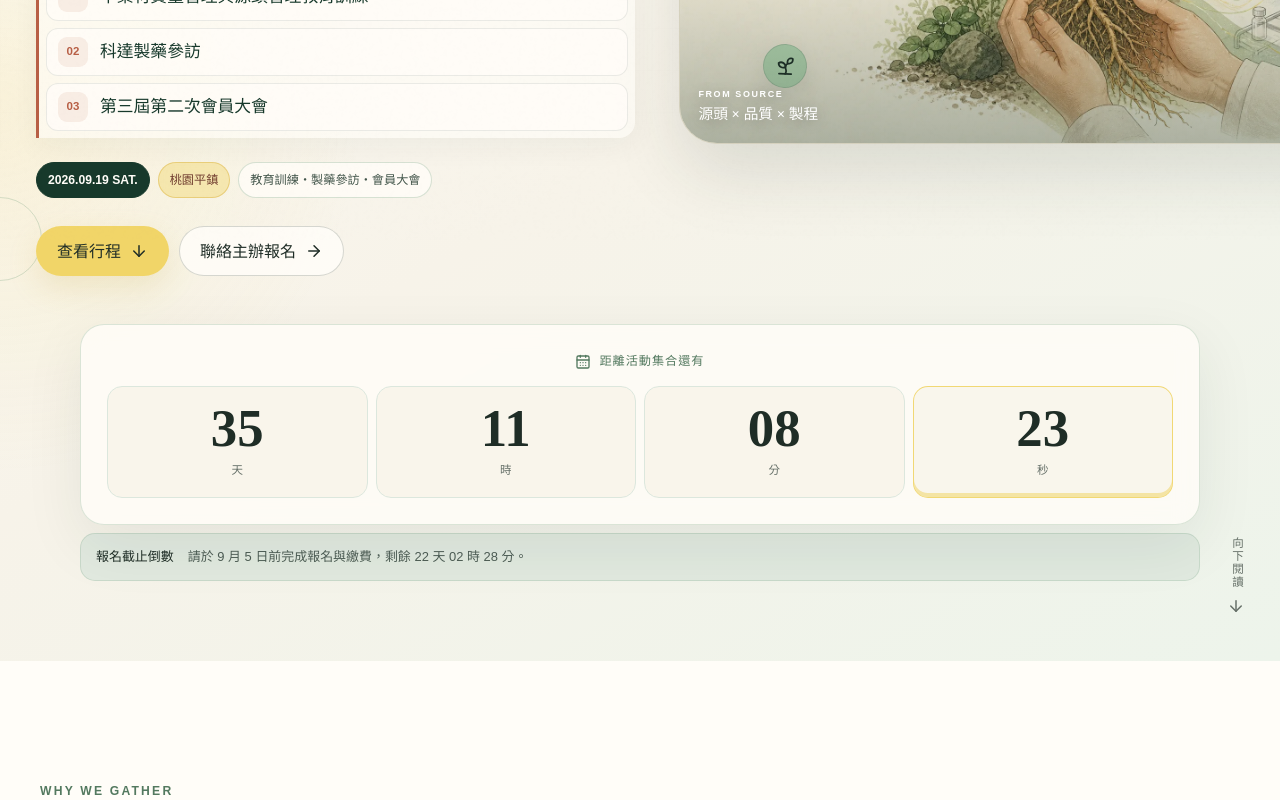
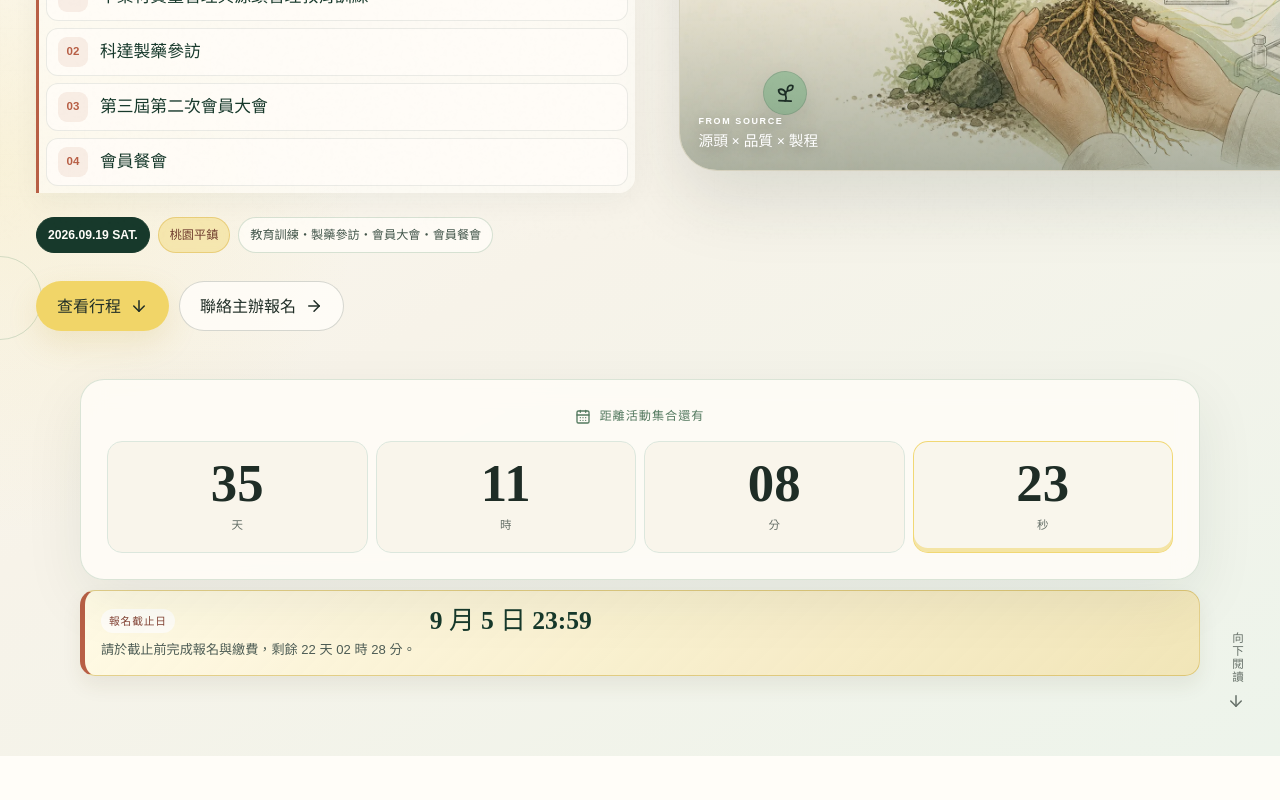
Before and after one commit to oklala0516-creator/taiwan-tcm-members-assembly-2026, a React (Vite) app: page / in a window 1280 px wide. Shown: the part 560-1360 px from the top of the page. Built offline with nearby package versions, Linux system fonts and the light colour scheme.

Commit message:
Emphasize meals locations and deadline

```diff
--- a/src/App.tsx
+++ b/src/App.tsx
@@ -154,10 +154,11 @@ function Hero() {
               <li><span aria-hidden="true">01</span><strong>中藥材質量管理與源頭管理教育訓練</strong></li>
               <li><span aria-hidden="true">02</span><strong>科達製藥參訪</strong></li>
               <li><span aria-hidden="true">03</span><strong>第三屆第二次會員大會</strong></li>
+              <li><span aria-hidden="true">04</span><strong>會員餐會</strong></li>
             </ol>
           </div>
           <div className="hero-tags" aria-label="活動摘要">
-            <span>{event.dateLabel}</span><span>{event.venue}</span><span>教育訓練・製藥參訪・會員大會</span>
+            <span>{event.dateLabel}</span><span>{event.venue}</span><span>教育訓練・製藥參訪・會員大會・會員餐會</span>
           </div>
           <div className="button-row hero-actions">
             <a className="button button-primary" href="#schedule">查看行程<ArrowDown size={18} aria-hidden="true" /></a>
@@ -291,10 +292,13 @@ function TransportSelector({ onCopy }: { onCopy: (value: string, label: string)
         </motion.div>
       </AnimatePresence>
       <div className="location-grid">
-        {[event.locations.koda, event.locations.amour].map((location) => (
-          <article className="location-card" key={location.name}>
+        {[
+          { ...event.locations.koda, label: "上午報到・教育訓練", tone: "koda" },
+          { ...event.locations.amour, label: "會員餐會・會員大會", tone: "amour" },
+        ].map((location) => (
+          <article className={`location-card location-card-${location.tone}`} key={location.name}>
             <span className="location-icon"><MapPin aria-hidden="true" /></span>
-            <div><h3>{location.name}</h3><p>{location.address}</p></div>
+            <div><span className="location-label">{location.label}</span><h3>{location.name}</h3><p>{location.address}</p></div>
             <div className="mini-actions">
               <button type="button" onClick={() => onCopy(location.address, `${location.name}地址`)}><Clipboard size={15} aria-hidden="true" />複製地址</button>
               <a href={location.mapUrl} target="_blank" rel="noreferrer"><ExternalLink size={15} aria-hidden="true" />Google Maps<span className="sr-only">（另開新視窗）</span></a>
--- a/src/components/Countdown.tsx
+++ b/src/components/Countdown.tsx
@@ -72,12 +72,13 @@ export function Countdown() {
       </div>
 
       <div className={`registration-strip ${registrationPhase === "urgent" ? "is-urgent" : ""}`} aria-live="polite">
-        <strong>{registrationPhase === "urgent" ? "報名即將截止" : "報名截止倒數"}</strong>
+        <span className="registration-kicker">報名截止日</span>
+        <strong>{registrationPhase === "closed" ? "線上報名已截止" : "9 月 5 日 23:59"}</strong>
         {registrationPhase === "closed" ? (
           <span>線上報名期限已截止，如需參加請聯絡主辦單位確認。</span>
         ) : (
           <span>
-            請於 9 月 5 日前完成報名與繳費，剩餘 {registrationTime.days} 天 {twoDigits(registrationTime.hours)} 時 {twoDigits(registrationTime.minutes)} 分。
+            請於截止前完成報名與繳費，剩餘 {registrationTime.days} 天 {twoDigits(registrationTime.hours)} 時 {twoDigits(registrationTime.minutes)} 分。
           </span>
         )}
       </div>
--- a/src/styles.css
+++ b/src/styles.css
@@ -115,9 +115,11 @@ h3 { font-size: 1.35rem; }
 .countdown-unit strong { display: block; font-family: var(--serif); font-size: clamp(1.9rem, 10vw, 3.3rem); font-weight: 700; line-height: 1; }
 .countdown-unit span { color: var(--muted); font-size: .72rem; }
 .countdown-unit.is-seconds { border-color: rgba(241, 213, 104, .9); box-shadow: inset 0 -4px 0 rgba(241, 213, 104, .54); }
-.registration-strip { display: grid; margin-top: 8px; padding: 12px 15px; gap: 3px; color: #4e5d55; background: rgba(220, 231, 221, .8); border: 1px solid rgba(111, 159, 124, .22); border-radius: 15px; font-size: .81rem; }
-.registration-strip.is-urgent { background: rgba(241, 213, 104, .62); border-color: rgba(198, 164, 42, .28); }
-.registration-strip strong { color: var(--ink); }
+.registration-strip { display: grid; margin-top: 10px; padding: 15px 16px; gap: 4px; color: #4e5d55; background: linear-gradient(135deg, rgba(255, 250, 229, .96), rgba(242, 224, 167, .75)); border: 1px solid rgba(198, 164, 42, .48); border-left: 5px solid var(--clay); border-radius: 15px; box-shadow: 0 10px 20px rgba(75, 61, 29, .08); font-size: .82rem; }
+.registration-strip.is-urgent { background: linear-gradient(135deg, #fff6c8, rgba(241, 213, 104, .84)); border-color: rgba(171, 103, 70, .58); }
+.registration-kicker { width: fit-content; padding: 3px 8px; color: #854537; background: rgba(255, 255, 255, .7); border-radius: 999px; font-size: .67rem; font-weight: 900; letter-spacing: .08em; }
+.registration-strip strong { color: var(--forest); font-family: var(--serif); font-size: clamp(1.28rem, 5vw, 1.6rem); font-weight: 700; line-height: 1.15; }
+.registration-strip > span:last-child { line-height: 1.55; }
 .event-state { text-align: center; }
 .event-state-title { display: flex; margin-bottom: 8px; gap: 10px; align-items: center; justify-content: center; font-family: var(--serif); font-size: 1.6rem; font-weight: 700; }
 .event-state .button-row { justify-content: center; margin-top: 18px; }
@@ -223,10 +225,19 @@ h3 { font-size: 1.35rem; }
 .transport-result li svg { flex: 0 0 auto; margin-top: 5px; color: #4b7659; }
 .text-link { display: inline-flex; gap: 7px; align-items: center; color: #42644e; font-weight: 800; text-decoration: underline; text-decoration-color: var(--sprout); text-underline-offset: 4px; }
 .location-grid { display: grid; gap: 10px; }
-.location-card { display: grid; padding: 17px; gap: 13px; grid-template-columns: 38px 1fr; background: var(--cream); border: 1px solid var(--line); border-radius: 18px; }
-.location-card h3 { margin-bottom: 6px; font-size: 1.05rem; }
-.location-card p { margin: 0; color: var(--muted); font-size: .9rem; }
+.location-card { position: relative; display: grid; overflow: hidden; padding: 18px 17px; gap: 13px; align-items: start; grid-template-columns: 38px 1fr; background: var(--cream); border: 1px solid var(--line); border-radius: 18px; }
+.location-card::before { position: absolute; inset: 0 0 auto; height: 4px; content: ""; background: #6f9f7c; }
+.location-card-koda { background: linear-gradient(135deg, #faf7ec, rgba(220, 235, 218, .78)); border-color: rgba(75, 118, 89, .25); }
+.location-card-amour { background: linear-gradient(135deg, #fff9ef, rgba(246, 224, 179, .67)); border-color: rgba(171, 103, 70, .22); }
+.location-card-amour::before { background: var(--clay); }
+.location-label { display: inline-flex; margin-bottom: 6px; padding: 3px 8px; color: #315b42; background: rgba(203, 229, 199, .75); border-radius: 999px; font-size: .66rem; font-weight: 900; letter-spacing: .06em; }
+.location-card-amour .location-label { color: #8a493b; background: rgba(245, 211, 135, .58); }
+.location-card h3 { margin: 0 0 5px; color: var(--forest); font-family: var(--serif); font-size: clamp(1.16rem, 4.5vw, 1.35rem); font-weight: 700; line-height: 1.2; }
+.location-card-amour h3 { color: #8a493b; }
+.location-card p { margin: 0; color: #52665a; font-size: .86rem; line-height: 1.55; }
+.location-card-amour p { color: #766047; }
 .location-icon { display: grid; width: 38px; height: 38px; place-items: center; background: var(--sprout); border-radius: 50%; }
+.location-card-amour .location-icon { background: #f1d568; }
 .location-icon svg { width: 19px; }
 .mini-actions { display: flex; grid-column: 2; gap: 8px; flex-wrap: wrap; }
 .mini-actions button, .mini-actions a { display: inline-flex; min-height: 38px; padding: 0 10px; gap: 6px; align-items: center; color: var(--ink); background: var(--paper); border: 1px solid rgba(31, 45, 38, .13); border-radius: 10px; cursor: pointer; font-size: .78rem; font-weight: 700; }
```
